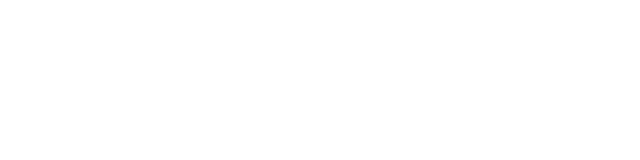
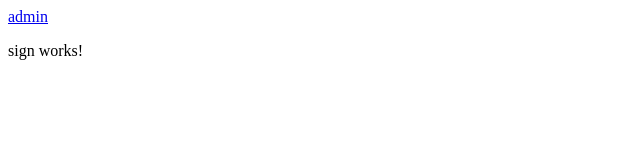
Before and after one commit to italovarzone/authfront-angular, an Angular app: page / in a window 1280 px wide. Shown: the top 160 px of the page, without its empty margins (0-640 px from the left). Built offline with nearby package versions, Linux system fonts and the light colour scheme.

Commit message:
Ajusta e aplica o lazyloader para o aplicativo

```diff
--- a/src/app/app-routing.module.ts
+++ b/src/app/app-routing.module.ts
@@ -1,7 +1,18 @@
 import { NgModule } from '@angular/core';
 import { RouterModule, Routes } from '@angular/router';
 
-const routes: Routes = [];
+const routes: Routes = [
+  {
+    path: '',
+    loadChildren: () =>
+      import('./core/components/auth/auth.module').then(m => m.AuthModule),
+  },
+  {
+    path: 'admin',
+    loadChildren: () =>
+      import('./components/admin/admin.module').then(m => m.AdminModule),
+  },
+];
 
 @NgModule({
   imports: [RouterModule.forRoot(routes)],
--- a/src/app/app.component.ts
+++ b/src/app/app.component.ts
@@ -2,7 +2,8 @@
 
 @Component({
   selector: 'app-root',
-  template: `<router-outlet></router-outlet>`,
+  template: `<a [routerLink]="['admin']">admin</a
+    ><router-outlet></router-outlet>`,
 })
 export class AppComponent {
   title = 'teste';
--- a/src/app/components/admin/admin-routing.module.ts
+++ b/src/app/components/admin/admin-routing.module.ts
@@ -1,7 +1,15 @@
 import { NgModule } from '@angular/core';
 import { RouterModule, Routes } from '@angular/router';
 
-const routes: Routes = [];
+//Pages Components
+import { HomeComponent } from './pages/home/home.component';
+
+const routes: Routes = [
+  {
+    path: '',
+    component: HomeComponent,
+  },
+];
 
 @NgModule({
   imports: [RouterModule.forChild(routes)],
--- a/src/app/core/components/auth/auth-routing.module.ts
+++ b/src/app/core/components/auth/auth-routing.module.ts
@@ -1,10 +1,18 @@
 import { NgModule } from '@angular/core';
 import { RouterModule, Routes } from '@angular/router';
 
-const routes: Routes = [];
+// Pages Components
+import { SignComponent } from './pages/sign/sign.component';
+
+const routes: Routes = [
+  {
+    path: '',
+    component: SignComponent,
+  },
+];
 
 @NgModule({
   imports: [RouterModule.forChild(routes)],
-  exports: [RouterModule]
+  exports: [RouterModule],
 })
-export class AuthRoutingModule { }
+export class AuthRoutingModule {}
```
